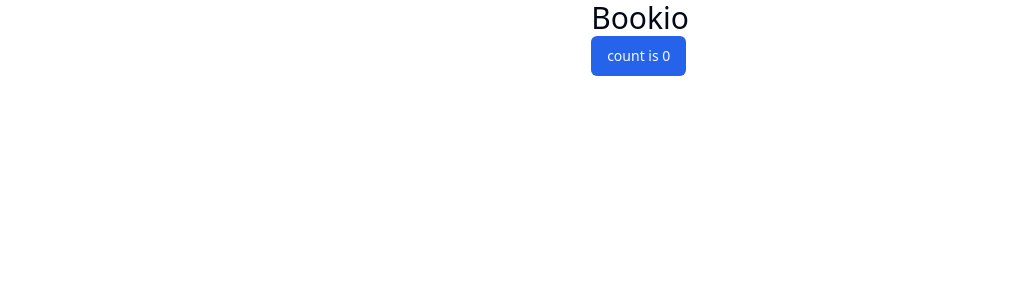
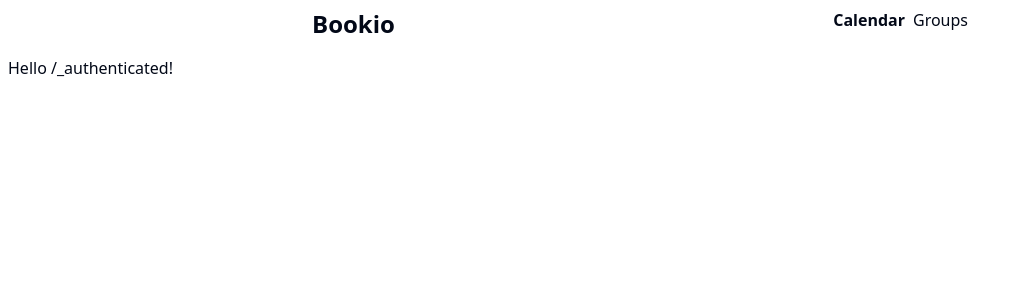
Before and after one commit to jsoderholm/bookio, a React (Vite) app in the folder client/: page / in a window 1280 px wide. Shown: the top 300 px of the page, without its empty margins (0-1021 px from the left). Built offline with nearby package versions, Linux system fonts and the light colour scheme.

Commit message:
Implement Router & Query

```diff
--- a/client/src/App.tsx
+++ /dev/null
@@ -1,19 +0,0 @@
-import { useState } from "react"
-import { Button } from "./components/ui/button"
-
-function App() {
-  const [count, setCount] = useState(0)
-
-  return (
-    <div className="flex container">
-      <div className="mx-auto">
-        <h1 className="text-3xl m-au">Bookio</h1>
-        <Button onClick={() => setCount((count) => count + 1)}>
-          count is {count}
-        </Button>
-      </div>
-    </div>
-  )
-}
-
-export default App
--- /dev/null
+++ b/client/src/components/app-shell.tsx
@@ -0,0 +1,26 @@
+import { Link } from "@tanstack/react-router"
+
+type AppShellProps = {
+  children: React.ReactNode
+}
+
+const AppShell = ({ children }: AppShellProps) => {
+  return (
+    <>
+      <div className="p-2 flex justify-between max-w-2xl m-auto">
+        <h1 className="text-2xl font-bold">Bookio</h1>
+        <div className="flex gap-2 ">
+          <Link to="/" className="[&.active]:font-bold">
+            Calendar
+          </Link>
+          <Link to="/groups" className="[&.active]:font-bold">
+            Groups
+          </Link>
+        </div>
+      </div>
+      <div className="p-2 max-w-2xl ">{children}</div>
+    </>
+  )
+}
+
+export default AppShell
--- a/client/src/main.tsx
+++ b/client/src/main.tsx
@@ -1,11 +1,19 @@
 import { QueryClient, QueryClientProvider } from "@tanstack/react-query"
+import { RouterProvider, createRouter } from "@tanstack/react-router"
 import { StrictMode } from "react"
 import ReactDOM from "react-dom/client"
-import App from "./App.tsx"
+import { routeTree } from "./routeTree.gen.ts"
 
 import "./styles/index.css"
 
 const queryClient = new QueryClient()
+const router = createRouter({ routeTree, context: { queryClient } })
+
+declare module "@tanstack/react-router" {
+  interface Register {
+    router: typeof router
+  }
+}
 
 const rootElement = document.getElementById("app") as Element
 
@@ -14,7 +22,7 @@ if (!rootElement.innerHTML) {
   root.render(
     <StrictMode>
       <QueryClientProvider client={queryClient}>
-        <App />
+        <RouterProvider router={router} />
       </QueryClientProvider>
     </StrictMode>,
   )
--- a/client/src/routeTree.gen.ts
+++ b/client/src/routeTree.gen.ts
@@ -10,19 +10,64 @@
 
 // Import Routes
 
-import { Route as rootRoute } from "./routes/__root"
+import { Route as rootRoute } from './routes/__root'
+import { Route as AuthenticatedImport } from './routes/_authenticated'
+import { Route as AuthenticatedIndexImport } from './routes/_authenticated/index'
+import { Route as AuthenticatedGroupsImport } from './routes/_authenticated/groups'
 
 // Create/Update Routes
 
+const AuthenticatedRoute = AuthenticatedImport.update({
+  id: '/_authenticated',
+  getParentRoute: () => rootRoute,
+} as any)
+
+const AuthenticatedIndexRoute = AuthenticatedIndexImport.update({
+  path: '/',
+  getParentRoute: () => AuthenticatedRoute,
+} as any)
+
+const AuthenticatedGroupsRoute = AuthenticatedGroupsImport.update({
+  path: '/groups',
+  getParentRoute: () => AuthenticatedRoute,
+} as any)
+
 // Populate the FileRoutesByPath interface
 
-declare module "@tanstack/react-router" {
-  type FileRoutesByPath = {}
+declare module '@tanstack/react-router' {
+  interface FileRoutesByPath {
+    '/_authenticated': {
+      id: '/_authenticated'
+      path: ''
+      fullPath: ''
+      preLoaderRoute: typeof AuthenticatedImport
+      parentRoute: typeof rootRoute
+    }
+    '/_authenticated/groups': {
+      id: '/_authenticated/groups'
+      path: '/groups'
+      fullPath: '/groups'
+      preLoaderRoute: typeof AuthenticatedGroupsImport
+      parentRoute: typeof AuthenticatedImport
+    }
+    '/_authenticated/': {
+      id: '/_authenticated/'
+      path: '/'
+      fullPath: '/'
+      preLoaderRoute: typeof AuthenticatedIndexImport
+      parentRoute: typeof AuthenticatedImport
+    }
+  }
 }
 
 // Create and export the route tree
 
-export const routeTree = rootRoute.addChildren({})
+export const routeTree = rootRoute.addChildren({
+  AuthenticatedRoute: AuthenticatedRoute.addChildren({
+    AuthenticatedGroupsRoute,
+    AuthenticatedIndexRoute,
+  }),
+})
 
 /* prettier-ignore-end */
 
@@ -30,7 +75,25 @@ export const routeTree = rootRoute.addChildren({})
 {
   "routes": {
     "__root__": {
-      "children": []
+      "filePath": "__root.tsx",
+      "children": [
+        "/_authenticated"
+      ]
+    },
+    "/_authenticated": {
+      "filePath": "_authenticated.tsx",
+      "children": [
+        "/_authenticated/groups",
+        "/_authenticated/"
+      ]
+    },
+    "/_authenticated/groups": {
+      "filePath": "_authenticated/groups.tsx",
+      "parent": "/_authenticated"
+    },
+    "/_authenticated/": {
+      "filePath": "_authenticated/index.tsx",
+      "parent": "/_authenticated"
     }
   }
 }
--- /dev/null
+++ b/client/src/routes/__root.tsx
@@ -0,0 +1,15 @@
+import AppShell from "@/components/app-shell"
+import type { QueryClient } from "@tanstack/react-query"
+import { Outlet, createRootRouteWithContext } from "@tanstack/react-router"
+
+interface RouterContext {
+  queryClient: QueryClient
+}
+
+export const Route = createRootRouteWithContext<RouterContext>()({
+  component: () => (
+    <AppShell>
+      <Outlet />
+    </AppShell>
+  ),
+})
--- /dev/null
+++ b/client/src/routes/_authenticated.tsx
@@ -0,0 +1,5 @@
+import { createFileRoute } from "@tanstack/react-router"
+
+export const Route = createFileRoute("/_authenticated")({
+  component: () => <div>Hello /_authenticated!</div>,
+})
--- /dev/null
+++ b/client/src/routes/_authenticated/groups.tsx
@@ -0,0 +1,5 @@
+import { createFileRoute } from "@tanstack/react-router"
+
+export const Route = createFileRoute("/_authenticated/groups")({
+  component: () => <div>Hello /_authenticated/groups!</div>,
+})
--- /dev/null
+++ b/client/src/routes/_authenticated/index.tsx
@@ -0,0 +1,5 @@
+import { createFileRoute } from "@tanstack/react-router"
+
+export const Route = createFileRoute("/_authenticated/")({
+  component: () => <h1 className="text-3xl ">Bookio</h1>,
+})
```
